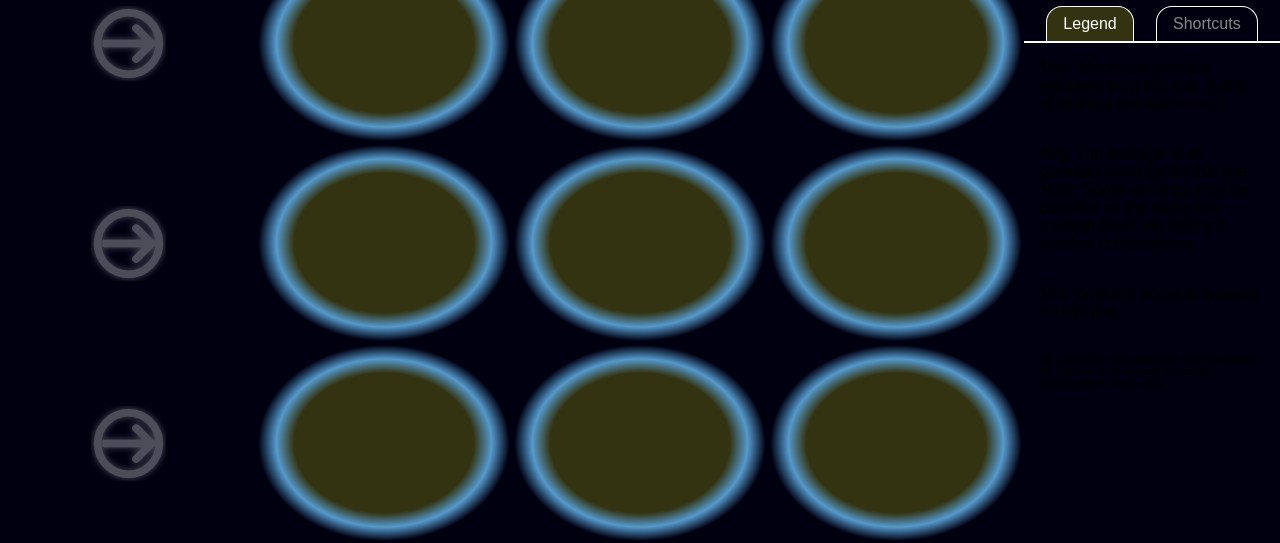
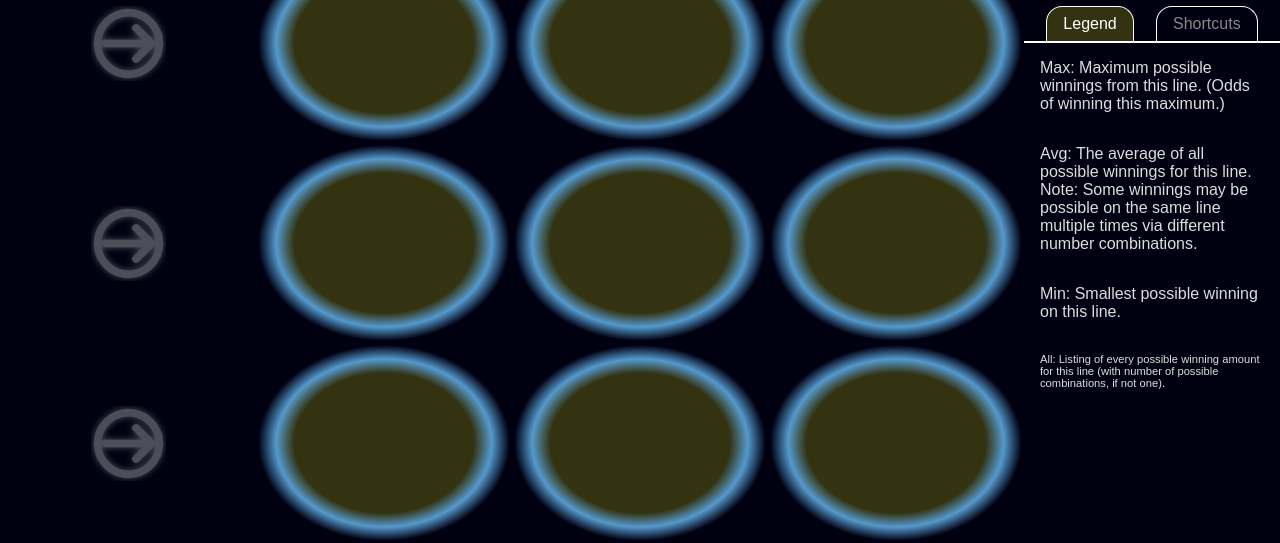
Before and after one commit to AdiaLandfall/mini-cactpot-solver, a plain HTML site: page index.html in a window 1280 px wide. Shown: the part 257-800 px from the top of the page. Drawn offline with nearby package versions, Linux system fonts and the light colour scheme; a web font is replaced by a local one.

Commit message:
One more colour adjustment

```diff
--- a/minicactpot.css
+++ b/minicactpot.css
@@ -2,6 +2,7 @@ html, body, .card-content, .number-picker {
     width: 100%; height: 100%;
     border: 0; margin: 0; padding: 0;
     background: #001;
+    color: #DDD;
 }
 
 body{
```
